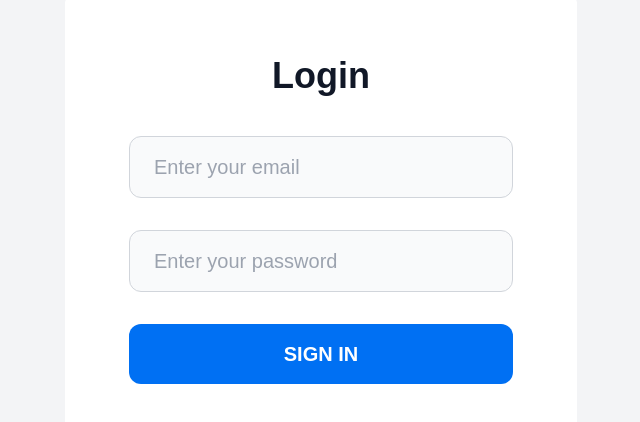
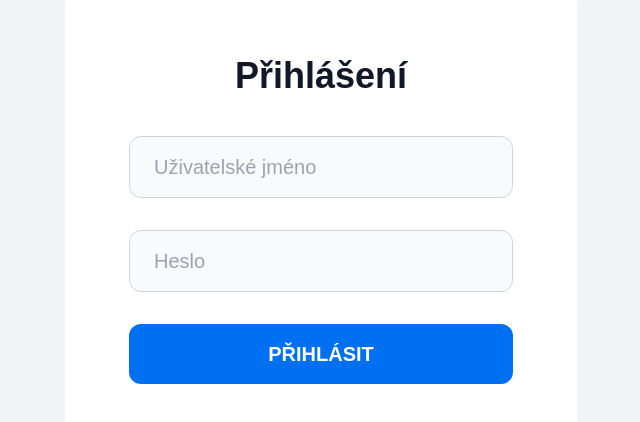
Before and after one commit to tomhula/jecarate, a Next.js app: page /login in a window 1280 px wide. Shown: the part 200-622 px from the top of the page, without its empty margins (319-959 px from the left). Built offline with nearby package versions, Linux system fonts and the light colour scheme.

Commit message:
Translate user facing text to Czech

```diff
--- a/app/login/page.tsx
+++ b/app/login/page.tsx
@@ -9,7 +9,7 @@ export default function Page()
     useEffect(() =>
     {
         if (document.referrer.includes("/food-rating") || document.referrer.includes("/dashboard"))
-            showAlertBubble("error", "You need to be logged in to access this page.");
+            showAlertBubble("error", "Pro tunto stránku musíte být přihlášen.");
     }, []
     );
 
--- a/app/ui/dashboard/lunch-card.tsx
+++ b/app/ui/dashboard/lunch-card.tsx
@@ -14,8 +14,8 @@ export default function LunchCard({name, date, rating}: LunchCardProps)
     return (
         <div className={styles.lunchCard}>
             <h3 className={styles.lunchCardName}>{name}</h3>
-            <div className={styles.lunchCardFieldName}>Date: <p>{date}</p></div>
-            <div className={styles.lunchCardFieldName}>Rating: <p>{rating}</p></div>
+            <div className={styles.lunchCardFieldName}>Datum: <p>{date}</p></div>
+            <div className={styles.lunchCardFieldName}>Hodnocení: <p>{rating}</p></div>
             <div className={styles.ratingContainer}>
                 <div className={styles.stars}>★★★</div>
                 <div className={styles.starsFull} style={{width: `${(rating / maxRating) * 100}%`}}>★★★</div>
--- a/app/ui/food-rating/food-selector.tsx
+++ b/app/ui/food-rating/food-selector.tsx
@@ -123,7 +123,7 @@ export default function FoodSelector()
             })
             .then(data =>
             {
-                showAlertBubble("success", "Food rating submitted!")
+                showAlertBubble("success", "Hodnocení odesláno!")
                 setShowForm(false)
                 setSelectedId('')
                 setTimeout(() => window.location.href = "/dashboard", 1000)
@@ -191,7 +191,7 @@ export default function FoodSelector()
                         </div>
                     ) : (
                         <div className={ foodFormStyles.message }>
-                            You have already rated today's meal
+                            Již jste ohodnotili dnešní oběd
                         </div>
                     )
                 )
@@ -201,7 +201,7 @@ export default function FoodSelector()
 
             { !showForm && (
                 <div id="message" className={ foodFormStyles.message }>
-                    Choose a food
+                    Zvolte oběd
                 </div>
             ) }
             { showForm && (
@@ -273,7 +273,7 @@ export default function FoodSelector()
 
                     <div style={{display: 'flex', justifyContent: 'center'}}>
                         <button type="button" onClick={() => postAnswers(chosenAnswers)}
-                                className={foodFormStyles.submitButton}>Submit
+                                className={foodFormStyles.submitButton}>Odeslat
                         </button>
                     </div>
                 </form>
--- a/app/ui/login/login-form.tsx
+++ b/app/ui/login/login-form.tsx
@@ -22,17 +22,17 @@ export default function LoginForm({postUrl}: LoginFormProps)
             <form  className="w-full max-w-lg rounded-xl bg-white p-16 shadow-1xl" onSubmit={handleSubmit}>
                 {/* Title */}
                 <h1 className="mb-10 text-center text-4xl font-bold text-gray-900">
-                    Login
+                    Přihlášení
                 </h1>
                 <div className="space-y-8">
                     {/* Email Input */}
                     <div>
-                        <InputField type="text" placeholder="Enter your email" required minLength={0} name="text"/>
+                        <InputField type="text" placeholder="Uživatelské jméno" required minLength={0} name="text"/>
                     </div>
 
                     {/* Password Input */}
                     <div>
-                        <InputField type="password" placeholder="Enter your password" required minLength={6}
+                        <InputField type="password" placeholder="Heslo" required minLength={6}
                                     name="password"/>
                     </div>
 
@@ -42,7 +42,7 @@ export default function LoginForm({postUrl}: LoginFormProps)
                         type="submit"
                         onClick={() => authenticate(postUrl)}
                     >
-                        SIGN IN
+                        PŘIHLÁSIT
                     </button>
                 </div>
             </form>
@@ -55,7 +55,7 @@ async function authenticate(postUrl: string)
     const username = (document.querySelector('input[name="text"]') as HTMLInputElement).value
     const password = (document.querySelector('input[name="password"]') as HTMLInputElement).value
 
-    const bubble = showAlertBubble("info", "Logging in...")
+    const bubble = showAlertBubble("info", "Přihlašování...")
     const response = await fetch(postUrl, {
             method: 'POST',
             headers: {
@@ -69,11 +69,11 @@ async function authenticate(postUrl: string)
 
     if (!response.ok)
     {
-        showAlertBubble("error", "Invalid email or password")
+        showAlertBubble("error", "Nesprávný email nebo heslo")
         return
     }
 
-    showAlertBubble("success", "Successfully logged in")
+    showAlertBubble("success", "Úspěšně přihlášen")
 
     const {token} = await response.json()
     localStorage.setItem('token', token)
```
